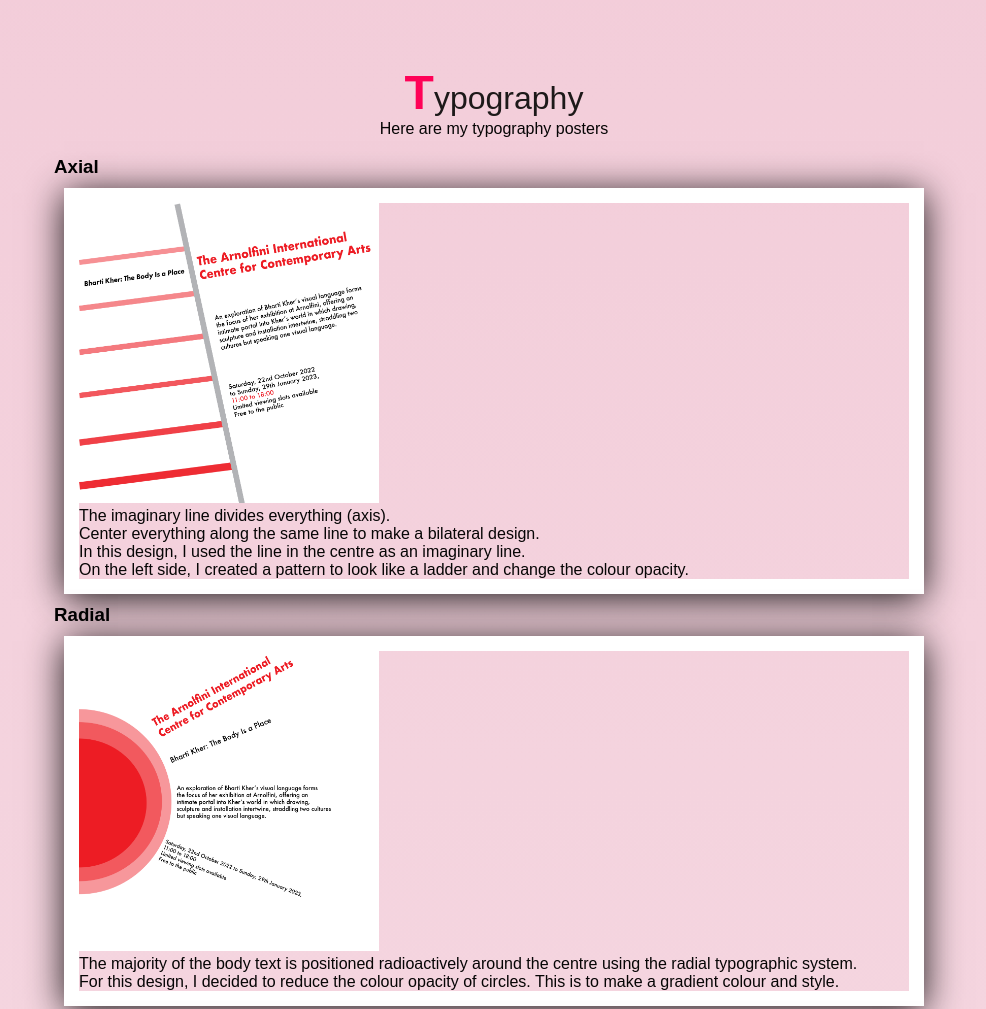
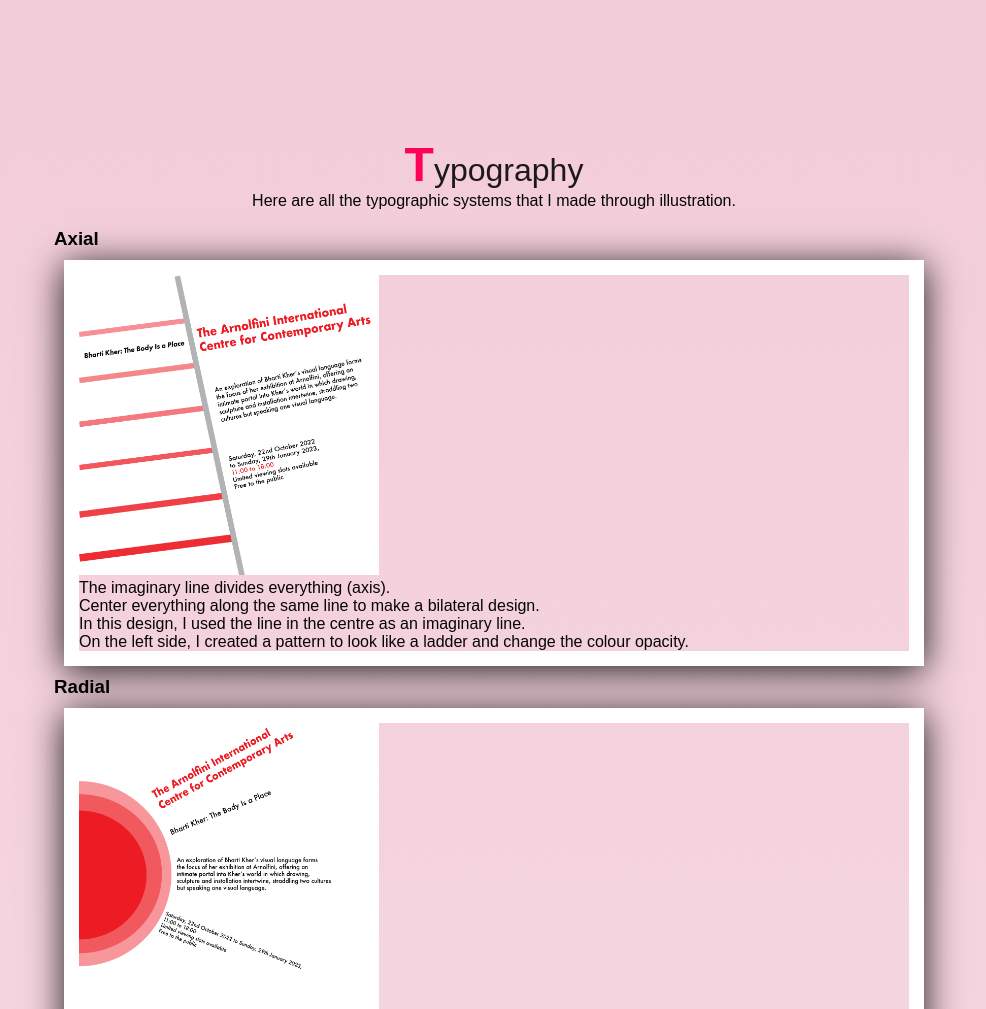
Before and after one commit to Pinnmookthanida/GWDS-final-projects, a plain HTML site: page index.html in a window 1280 px wide. Shown: the part 4662-5671 px from the top of the page, without its empty margins (146-1132 px from the left). Drawn offline with Linux system fonts and the light colour scheme; a web font is replaced by a local one.

Commit message:
added the paragraphs

```diff
--- a/index.html
+++ b/index.html
@@ -47,7 +47,7 @@
 
                 <img src="3rdballoonposter.png" height="600"><br>
                 <div class="col150">
-                    <h2>First poster</h2>
+                    <h2>First poster</h2><br>
 
 
                        <p style="text-align: center;">This poster I decided to let it be my final poster out of 4.<br>
@@ -65,7 +65,7 @@
 
                 <img src="4thballoonposter.png" height="600"><br>
                 <div class="col150">
-                   <h2>Second Poster</h2>
+                   <h2>Second Poster</h2><br>
                         <p style="text-align: center;"> Second poster is again, I created repeating circles and circle curves just like the previous one.
                             I used a pen tool to create circles and that to make a repetition.
                             The colour contrast is red, blue, yellow and black which could be considered the primary colour.
@@ -81,7 +81,7 @@
 
                 <img src="2ndballoonposter.png" height="600"><br>
                 <div class="col150">
-                   <h2>Third Poster</h2>
+                   <h2>Third Poster</h2><br>
                         <p style="text-align:center;"> For this design, I used eraser tools from photoshop to make it feels like someone just scratch the paper.
                             This is to create the attention of the reader.
                             By using this technique, I decided to put all the main information which is the festival name and the date to the scratching part.<br>
@@ -95,7 +95,7 @@
 
             <img src="1stballoonposter.png" height="600"><br>
             <div class="col150">
-               <h2>Fourth Poster</h2>
+               <h2>Fourth Poster</h2><br>
                <p style="text-align: center;"> The last poster, I used the repetition of rectangles but in a different colour. <br>
                The rectangle is all in different sizes to create uniqueness. The colour contrast is red, white, grey, and purple.<br>
                 This is helping the reader to see the picture clearly including the message itself.
@@ -108,7 +108,7 @@
         <section class="TYPOGRAPHY" id="TYPOGRAPHY">
             <div class="title">
                 <h2 class="titleText"><span>T</span>ypography</h2>
-                <p>Here are my typography posters</p><br>
+                <p>Here are all the typographic systems that I made through illustration.</p><br>
             </div>
             <div class="text">
                 <h3>Axial</h3>
@@ -204,7 +204,7 @@
 
  <section class="CODE" id="CODE">
     <div class="title"><h2 class="titleText"><span>C</span>ODE</h2>
-
+        <p>These are my four html worksheets.</p>
         <div class="container box1">
             <i class="fas fa-bars"></i>
             <div class="text">
```
